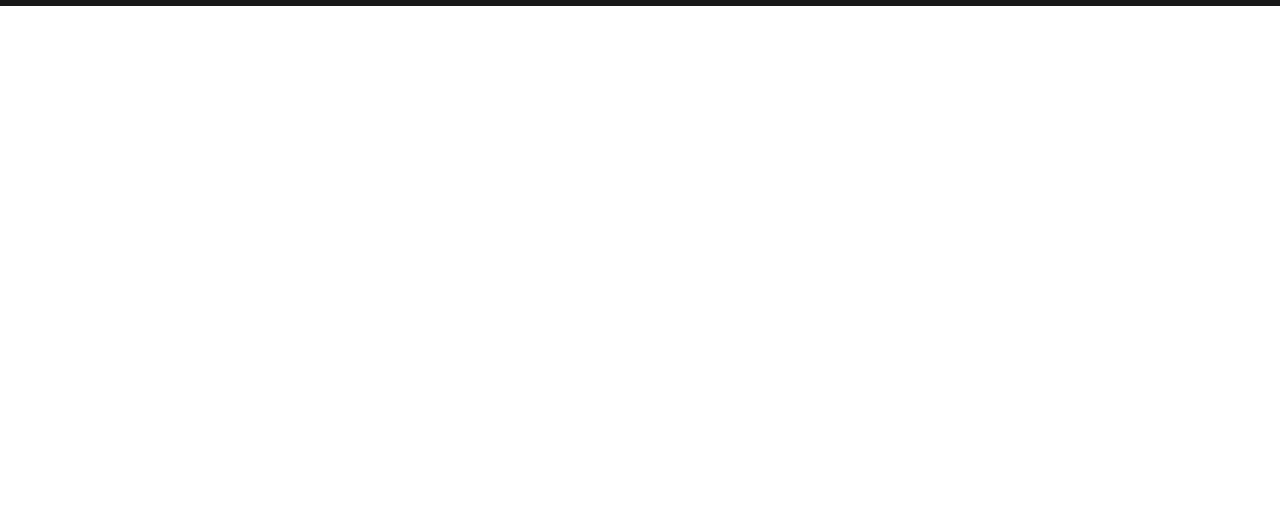
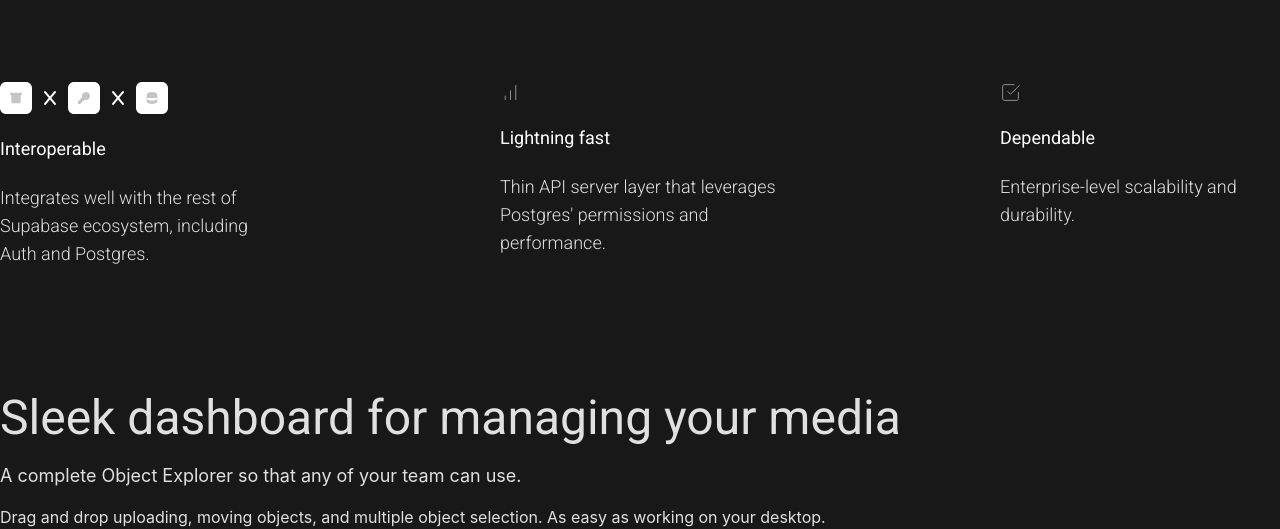
Before and after one commit to lyuci788788-dot/my-projact-1, a plain HTML site: page index.html in a window 1280 px wide. Shown: the part 647-1176 px from the top of the page. Before the commit the page ends 800 px from the top, so only its background shows below. Drawn offline with Linux system fonts and the light colour scheme.

Commit message:
added section1

```diff
--- a/index.html
+++ b/index.html
@@ -6,6 +6,9 @@
   <meta name="viewport" content="width=device-width, initial-scale=1.0">
   <link rel="stylesheet" href="./style.css">
   <link rel="stylesheet" href="./output.css">
+  <link rel="stylesheet" href="https://cdnjs.cloudflare.com/ajax/libs/font-awesome/7.3.1/css/all.min.css"
+    integrity="sha512-QeR2VH+lsBE5LSAe1Q5EnTBbe7XTBubt8dG93Y7gidSgdMCr8nVqKcfKAMyN96SV8KDbZVTDXChatu5G2KQGzg=="
+    crossorigin="anonymous" referrerpolicy="no-referrer">
   <title>supabase</title>
 </head>
 
@@ -69,6 +72,58 @@
     </div>
   </div>
 
+  <div class="flex section1-all max-w-full h-auto bg-[#181818] justify-center items-center">
+    <div class="flex section1 max-w-7xl w-7xl h-96 py-19 justify-between">
+
+      <div class=" list1-swctiom1 max-w-70 w-70 items-start justify-start">
+        <div class="section1-list1-img flex items-center justify-start max-w-70 w-70 gap-2">
+          <img src="./svg/section1-list.svg" alt="">
+          <i class="fa-solid fa-x text-white"></i>
+          <img src="./svg/section1-list2.svg" alt="">
+          <i class="fa-solid fa-x text-white"></i>
+          <img src="./svg/section1-list3.svg" alt="">
+        </div>
+        <h3 class="text-section1 text-white ">Interoperable</h3>
+        <p class="text-section2 text-[#E0E0E0]">Integrates well with the rest of Supabase ecosystem, including Auth and
+          Postgres.</p>
+      </div>
+
+      <div class=" list1-swctiom1 max-w-70 w-70 items-start justify-start">
+        <div class="section1-list1-img flex items-center justify-start max-w-70 w-70 gap-2">
+          <img src="./svg/static.svg" alt="">
+        </div>
+        <h3 class="text-section1 text-white ">Lightning fast</h3>
+        <p class="text-section2 text-[#E0E0E0]">Thin API server layer that leverages Postgres' permissions and
+          performance.</p>
+      </div>
+
+      <div class=" list1-swctiom1 max-w-70 w-70 items-start justify-start">
+        <div class="section1-list1-img flex items-center justify-start max-w-70 w-70 gap-2">
+          <img src="./svg/done.svg" alt="">
+        </div>
+        <h3 class="text-section1 text-white ">Dependable</h3>
+        <p class="text-section2 text-[#E0E0E0]">Enterprise-level scalability and durability.</p>
+      </div>
+    </div>
+  </div>
+
+
+
+  <div class="section-big-all flex max-w-full h-auto bg-[#181818] justify-center items-center">
+
+    <div class="flex flex-col section-big-title max-w-full w-7xl justify-start items-start gap-4">
+      <h2 class="text-[#E0E0E0] font-normal text-5xl leading-14 fontRoboto">Sleek dashboard for managing your media</h2>
+      <p class="text-[#E0E0E0] text-[18px]">A complete Object Explorer so that any of your team can use.</p>
+      <p class="text-[#E0E0E0]">Drag and drop uploading, moving objects, and multiple object selection. As easy as working on your
+        desktop.</p>
+    </div>
+
+
+
+  </div>
+
+
+
   <script src="./main.js"></script>
 </body>
 
--- a/main.js
+++ b/main.js
@@ -162,3 +162,8 @@
 // let y = 156;
 // let x = 156;
 // console.log((x** 3)*(y** 3));
+
+
+
+
+// npx @tailwindcss/cli -i ./style.css -o ./output.css
--- a/style.css
+++ b/style.css
@@ -39,7 +39,7 @@ color: #EEEEEE;
 
   h1 {
     margin-bottom: 52px;
-margin-top: 17px;
+    margin-top: 17px;
     width: 566px;
     font-family: 'Roboto';
     font-weight: 700;
@@ -65,10 +65,38 @@ margin-top: 17px;
   width: 441px;
 
   font-family: 'Roboto';
-font-weight: 400;
-font-size: 14px;
-line-height: 28px;
-color: #E0E0E0;
+  font-weight: 400;
+  font-size: 14px;
+  line-height: 28px;
+  color: #E0E0E0;
 }
 
 .hero-right {}
+
+.text-section1 {
+  font-family: 'Roboto';
+  font-weight: 400;
+  font-size: 18px;
+  line-height: 28px;
+  letter-spacing: 0%;
+}
+
+.text-section2 {
+  font-family: 'Roboto';
+  font-weight: 300;
+  font-size: 18px;
+  line-height: 28px;
+  letter-spacing: 0%;
+}
+
+.list1-swctiom1 {
+  display: flex;
+  flex-direction: column;
+  gap: 21px;
+  justify-content: start;
+  align-items: start;
+}
+
+.fontRoboto {
+  font-family: 'Roboto';
+}
```
Also changed, not shown: output.css, svg/done.svg (added), svg/section1-list.svg (added), svg/section1-list2.svg (added), svg/section1-list3.svg (added), svg/static.svg (added).
